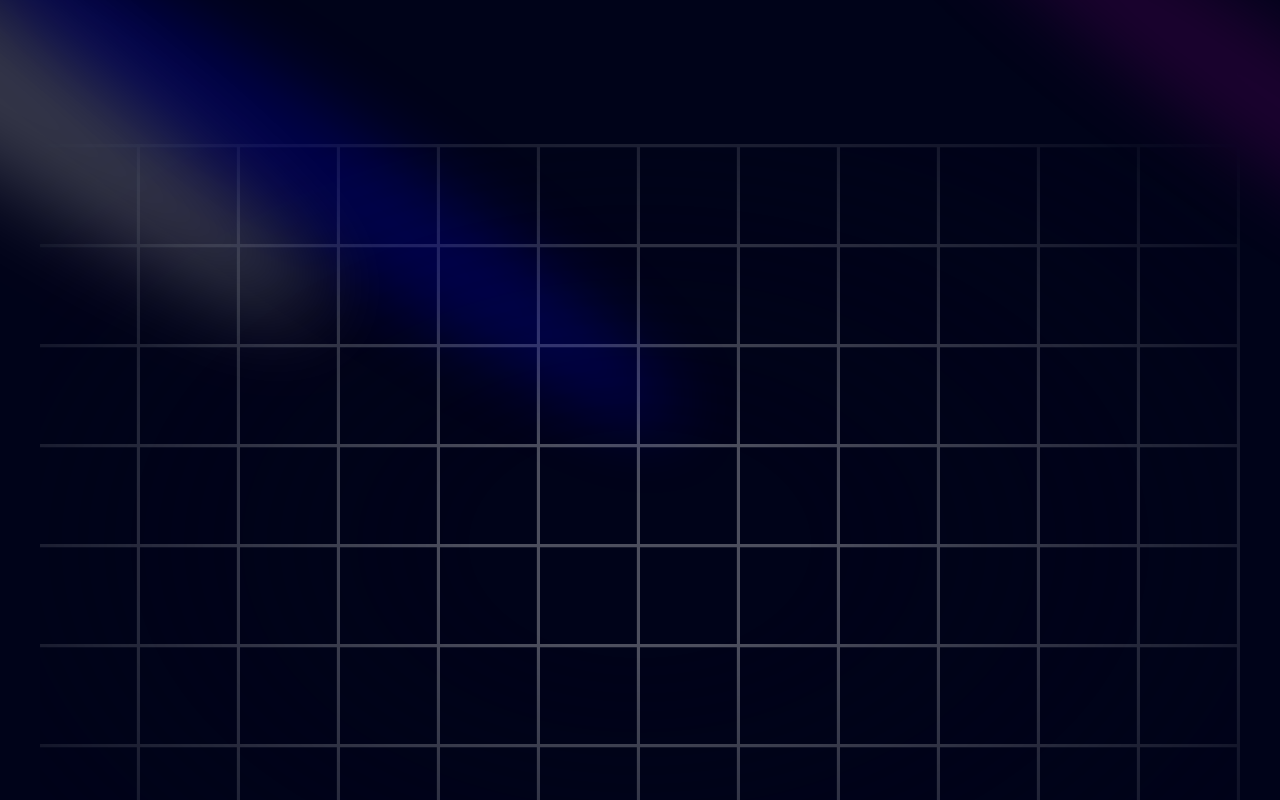
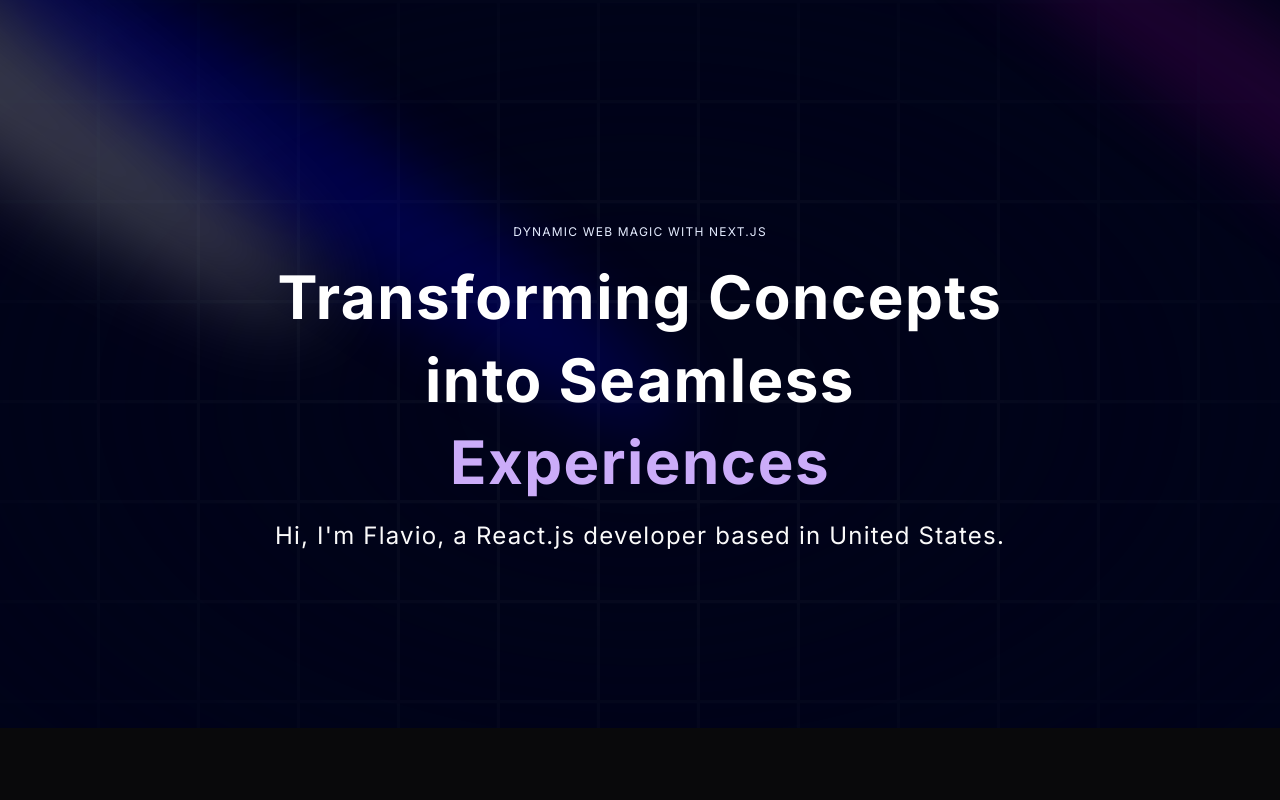
Before and after one commit to bregarulai/portfolioV3, a Next.js app: page / in a window 1280 px wide. Shown: the top 800 px of the page. Built offline with nearby package versions, Linux system fonts and the light colour scheme.

Commit message:
Implement heading and subheading in hero component

```diff
--- a/components/Hero.tsx
+++ b/components/Hero.tsx
@@ -1,4 +1,5 @@
 import { Spotlight } from "@/components/ui/spotlight";
+import { TextGenerateEffect } from "@/components/ui/text-generate-effect";
 
 const Hero = () => {
   return (
@@ -15,9 +16,24 @@
         <Spotlight className="top-28 left-80 h-[80vh] w-[50vw]" fill="blue" />
       </div>
 
-      <div className="h-screen w-full dark:bg-black-100 bg-white  dark:bg-grid-white/[0.3] bg-grid-black/[0.2] relative flex items-center justify-center">
+      <div className="h-screen w-full dark:bg-black-100 bg-white  dark:bg-grid-white/[0.03] bg-grid-black/[0.2] flex items-center justify-center absolute top-0 left-0">
         {/* Radial gradient for the container to give a faded look */}
         <div className="absolute pointer-events-none inset-0 flex items-center justify-center dark:bg-black-100 bg-white [mask-image:radial-gradient(ellipse_at_center,transparent_20%,black)]" />
+      </div>
+
+      <div className="flex justify-center relative z-10 my-20">
+        <div className="max-w-[89vw] md:max-w-2xl lg:max-w-[60vw] flex flex-col items-center justify-center">
+          <h2 className="uppercase tracking-widest text-xs text-center text-blue-100 max-w-80">
+            Dynamic Web Magic with Next.js
+          </h2>
+          <TextGenerateEffect
+            className="text-center text-[40px] md:text-5xl lg:text-6xl"
+            words="Transforming Concepts into Seamless Experiences"
+          />
+          <p className="text-center md:tracking-wider mb-4 text-sm md:text-lg lg:text-2xl">
+            Hi, I&apos;m Flavio, a React.js developer based in United States.
+          </p>
+        </div>
       </div>
     </div>
   );
--- /dev/null
+++ b/components/ui/text-generate-effect.tsx
@@ -0,0 +1,65 @@
+"use client";
+import { useEffect } from "react";
+import { motion, stagger, useAnimate } from "framer-motion";
+import { cn } from "@/lib/utils";
+
+export const TextGenerateEffect = ({
+  words,
+  className,
+  filter = true,
+  duration = 0.5,
+}: {
+  words: string;
+  className?: string;
+  filter?: boolean;
+  duration?: number;
+}) => {
+  const [scope, animate] = useAnimate();
+  let wordsArray = words.split(" ");
+  useEffect(() => {
+    animate(
+      "span",
+      {
+        opacity: 1,
+        filter: filter ? "blur(0px)" : "none",
+      },
+      {
+        duration: duration ? duration : 1,
+        delay: stagger(0.2),
+      }
+    );
+  }, [scope.current]);
+
+  const renderWords = () => {
+    return (
+      <motion.div ref={scope}>
+        {wordsArray.map((word, idx) => {
+          return (
+            <motion.span
+              key={word + idx}
+              className={cn(
+                "opacity-0",
+                idx > 3 ? "text-purple" : "dark:text-white text-black"
+              )}
+              style={{
+                filter: filter ? "blur(2px)" : "none",
+              }}
+            >
+              {word}{" "}
+            </motion.span>
+          );
+        })}
+      </motion.div>
+    );
+  };
+
+  return (
+    <div className={cn("font-bold", className)}>
+      <div className="my-4">
+        <div className=" dark:text-white text-black leading-snug tracking-wide">
+          {renderWords()}
+        </div>
+      </div>
+    </div>
+  );
+};
```
